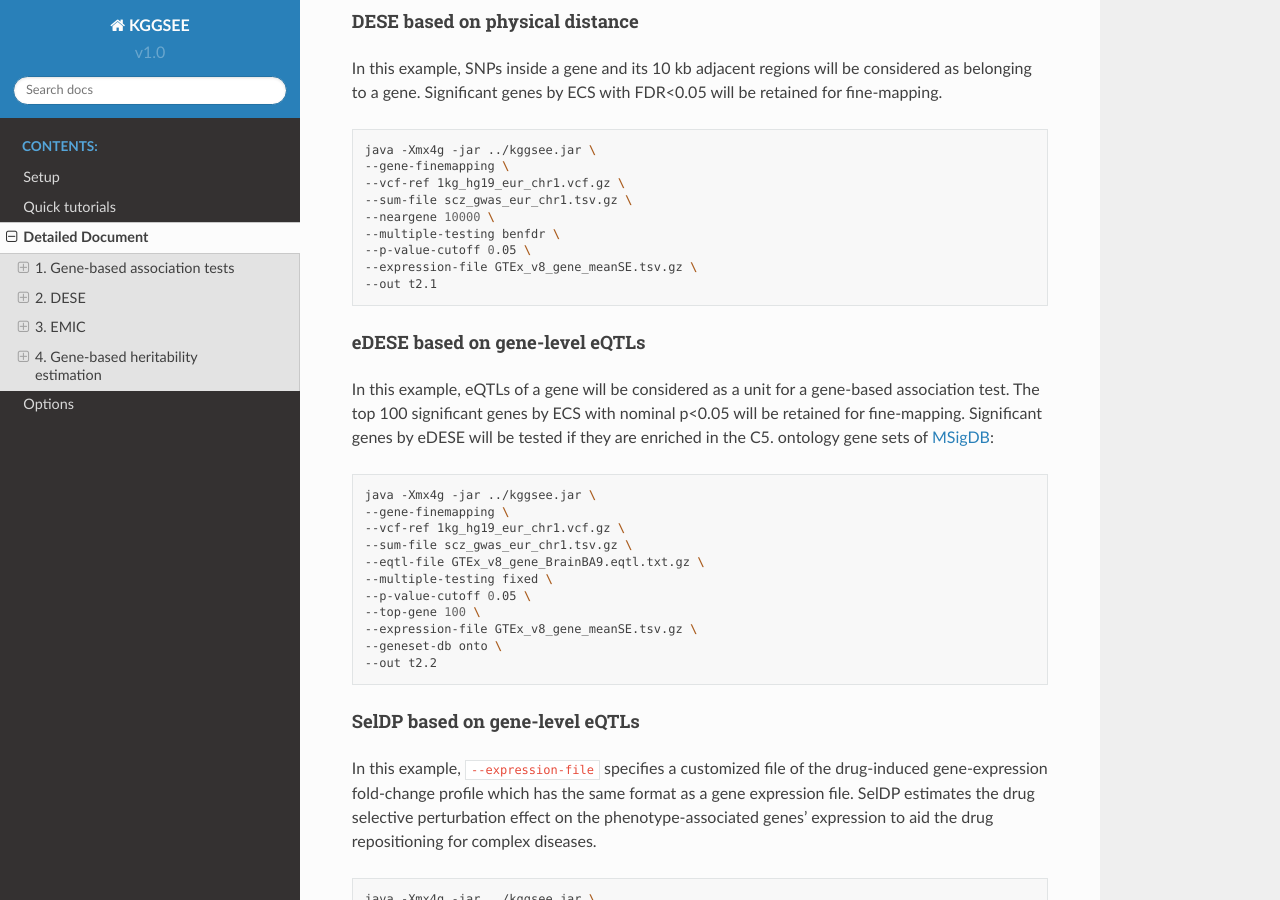
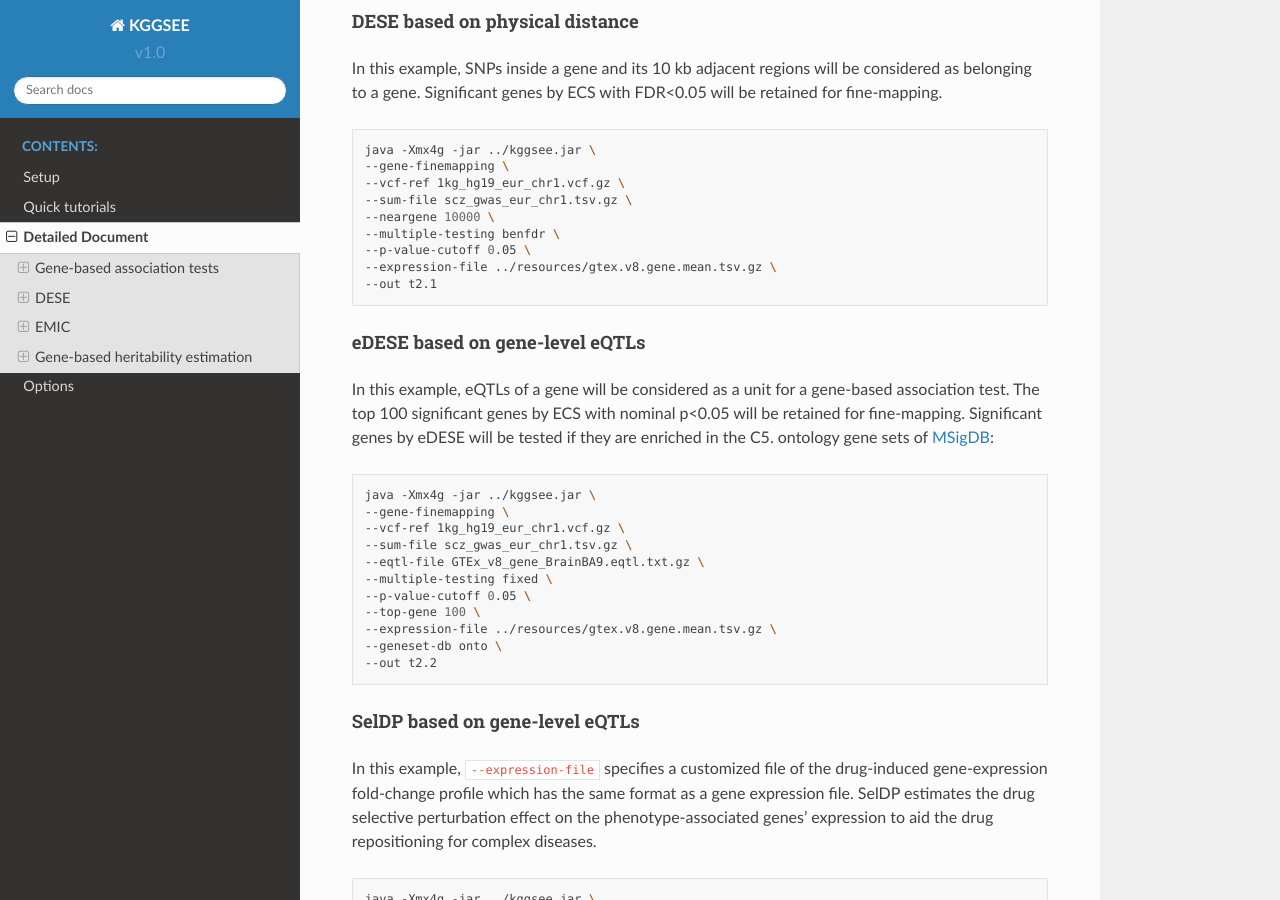
Before and after one commit to pmglab/KGGSEE, a Sphinx documentation site: the page built from doc/source/detailed_document.rst, in a window 1280 px wide and 900 px high, scrolled down 5713 px. Built offline with Sphinx 7.4.7 and the Read the Docs theme 2.0.0, drawn with Linux system fonts in a browser that asks for light colours; some of the changed text lies outside the part shown.

Commit message:
Update detailed_document.rst

```diff
--- a/doc/source/detailed_document.rst
+++ b/doc/source/detailed_document.rst
@@ -38,8 +38,8 @@ The first row starting with ``#`` is the header line. Then, eQTLs of each gene/t
 
 .. _detail_ECS:
 
-1. Gene-based association tests
-===============================
+Gene-based association tests
+============================
 
 KGGSEE performs the gene-based association analysis by GATES (a rapid and powerful **G**\ ene-based **A**\ ssociation **T**\ est using **E**\ xtended **S**\ imes procedure) and ECS (an **E**\ ffective **C**\ hi-square **S** \tatistics). The ``--gene-assoc`` flag trigers both.
 
@@ -156,8 +156,8 @@ Columns of the file with the suffix of ``.gene.var.pvalue.txt.gz`` are the same
 
 .. _detail_DESE:
 
-2. DESE
-=======
+DESE
+====
 
 DESE (**D**\ river-tissue **E**\ stimation by **S**\ elective **E**\ xpression; `the DESE paper <https://doi.org/10.1186/s13059-019-1801-5>`_) estimates driver tissues by tissue-selective expression of phenotype-associated genes in GWAS. The assumption is that the tissue-selective expression of causal or susceptibility genes indicates the tissues where complex phenotypes happen primarily, which are called driver tissues. Therefore, a driver tissue is very likely to be enriched with selective expression of susceptibility genes of a phenotype.
 
@@ -250,7 +250,7 @@ In this example, SNPs inside a gene and its 10 kb adjacent regions will be consi
    --neargene 10000 \
    --multiple-testing benfdr \
    --p-value-cutoff 0.05 \
-   --expression-file GTEx_v8_gene_meanSE.tsv.gz \
+   --expression-file ../resources/gtex.v8.gene.mean.tsv.gz \
    --out t2.1
 
 
@@ -269,7 +269,7 @@ In this example, eQTLs of a gene will be considered as a unit for a gene-based a
    --multiple-testing fixed \
    --p-value-cutoff 0.05 \
    --top-gene 100 \
-   --expression-file GTEx_v8_gene_meanSE.tsv.gz \
+   --expression-file ../resources/gtex.v8.gene.mean.tsv.gz \
    --geneset-db onto \
    --out t2.2
 
@@ -368,8 +368,8 @@ If ``--geneset-db`` or ``--geneset-file`` is specified, results of enrichment te
 
 .. _detail_EMIC:
 
-3. EMIC
-=======
+EMIC
+====
 
 EMIC (**E**\ ffective-median-based **M**\ endelian randomization framework for **I**\ nferring the **C**\ ausal genes of complex phenotypes) inferences gene expressions' causal effect on a complex phenotype with dependent expression quantitative loci by a robust median-based Mendelian randomization. The effective-median method solved the high false-positive issue in the existing MR methods due to either correlation among instrumental variables or noises in approximated linkage disequilibrium (LD). EMIC can further perform a pleiotropy fine-mapping analysis to remove possible false-positive estimates (`the EMIC paper <https://doi.org/10.1016/j.ajhg.2022.04.004>`_).
 
@@ -449,7 +449,6 @@ This is an example of transcript-level EMIC. Only eQTLs with a p-value lower tha
 Outputs
 -------
 
-
 The numeric results of EMIC are saved in a file with a suffix of ``.emic.gene.txt``. There are nine columns in the file:
 
 .. list-table::
@@ -498,16 +497,13 @@ The numeric results of EMIC-PFM are saved in a file with a suffix of ``.emic.gen
      - The p-value of an extended Cochran's Q test. The significance (p<1E-3) means that the causal effect is more likely to be false-positive. At this point, KGGSEE excludes its eQTLs which are also the eQTLs of other significant genes, and redoes EMIC. In this case, results in the columns of minP_EMIC_PFM and DetailsEMIC_PFM will be different from in the columns of minP_EMIC and Details_EMIC.
 
 
-
-
 Columns of the file with a suffix of ``.emic.gene.var.tsv.gz`` are the same as ``*.emic.gene.txt``. The difference is that, for each gene, in ``*.emic.gene.txt``, only the eQTL with the lowest GWAS p-value is output, while in ``*.emic.gene.var.tsv.gz``, all eQTLs are output. The file with a suffix of ``.qq.png`` saves the Q-Q plot for GWAS p-values of IVs. The file with a suffix of ``.emic.qq.png`` saves the Q-Q plot for EMIC p-values. The file with a suffix of ``.scatterplots.emic.pdf`` saves the scatter plots of genetic association with gene expression. Each gene with an EMIC p-value lower than the threshold specified by ``--emic-plot-p`` is saved on a separate page of the PDF. A filled rectangle on the plots denotes an IV. The red rectangle denotes the most significant GWAS variant among all the IVs of a gene. The slope of the line represents the estimated causal effect. The color of an IV denotes the degree of the LD between the IV and the most significant GWAS variant. The error bars in the rectangles denote the standard errors of the coefficient estimates.
-
 
 
 .. _detail_h2:
 
-4. Gene-based heritability estimation
-=====================================
+Gene-based heritability estimation
+==================================
 
 This analysis estimates the heritability of each gene and performs gene-based association tests at the same time.
 
```
